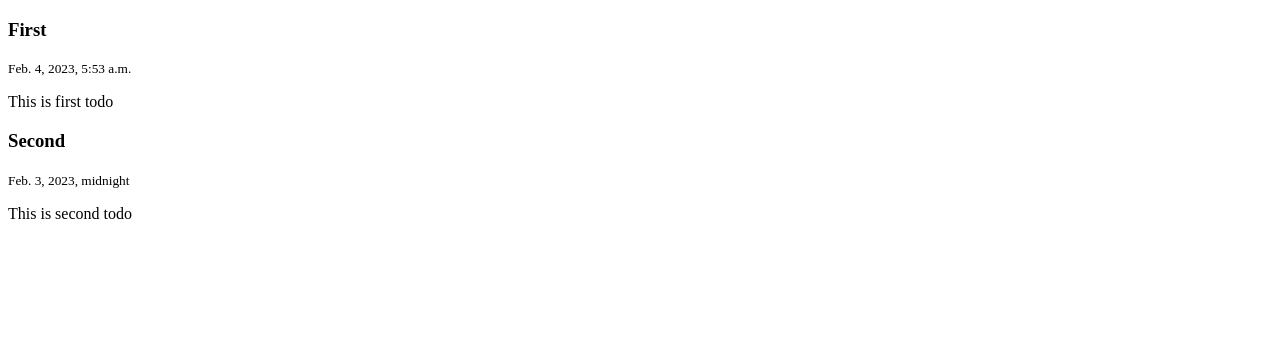
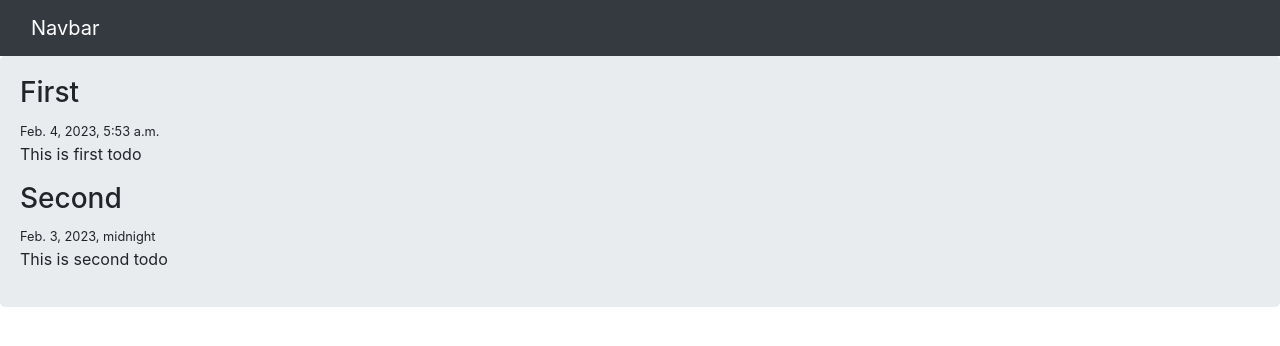
Before and after one commit to mm-pazouki/A, a Django app: page / in a window 1280 px wide. Shown: the top 346 px of the page. Run offline with Django 4.2, Linux system fonts and the light colour scheme; data comes from the database, SQL or seed files in the repository.

Commit message:
bootstrap & include

```diff
--- a/templates/base.html
+++ b/templates/base.html
@@ -2,10 +2,20 @@
 <html lang="en">
 <head>
     <meta charset="UTF-8">
+    <link rel="stylesheet" href="https://cdn.jsdelivr.net/npm/bootstrap@4.3.1/dist/css/bootstrap.min.css" integrity="sha384-ggOyR0iXCbMQv3Xipma34MD+dH/1fQ784/j6cY/iJTQUOhcWr7x9JvoRxT2MZw1T" crossorigin="anonymous">
     <title>{% block title %}{% endblock %}</title>
+    <style>
+        .jumbotron{
+            padding: 20px;
+            margin-bottom: 20px;
+            background-color: #e9ecef;
+        }
+    </style>
 </head>
 <body>
-    {% block content %}
-    {% endblock %}
+    {% include 'navbar.html' %}
+    <div class="jumbotron">
+    {% block content %}{% endblock %}
+    </div>
 </body>
 </html>
--- /dev/null
+++ b/templates/navbar.html
@@ -0,0 +1,5 @@
+<nav class="navbar navbar-expand-lg navbar-dark bg-dark">
+    <div class="container-fluid">
+        <a class="navbar-brand" href="#">Navbar</a>
+    </div>
+</nav>
```
